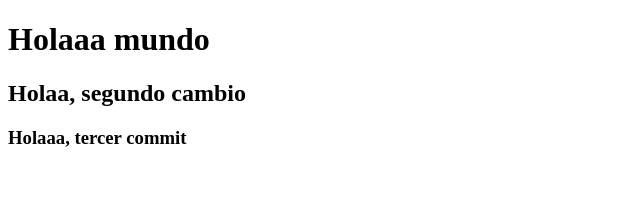
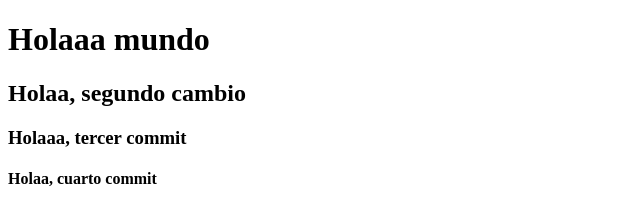
Before and after one commit to JorgeMont/Kodemia_EjercicioTallerGithub2, a plain HTML site: page index.html in a window 1280 px wide. Shown: the whole page, without its empty margins (0-640 px from the left). Drawn offline with Linux system fonts and the light colour scheme.

Commit message:
Fourth commit

```diff
--- a/index.html
+++ b/index.html
@@ -10,5 +10,6 @@
     <h1>Holaaa mundo</h1>
     <h2>Holaa, segundo cambio</h2>
     <h3>Holaaa, tercer commit</h3>
+    <h4>Holaa, cuarto commit</h4>
 </body>
 </html>
```
